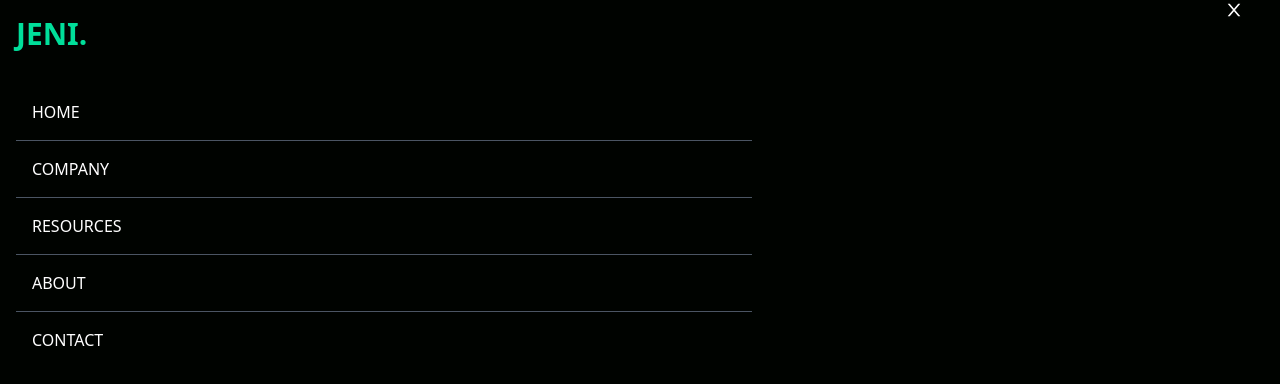
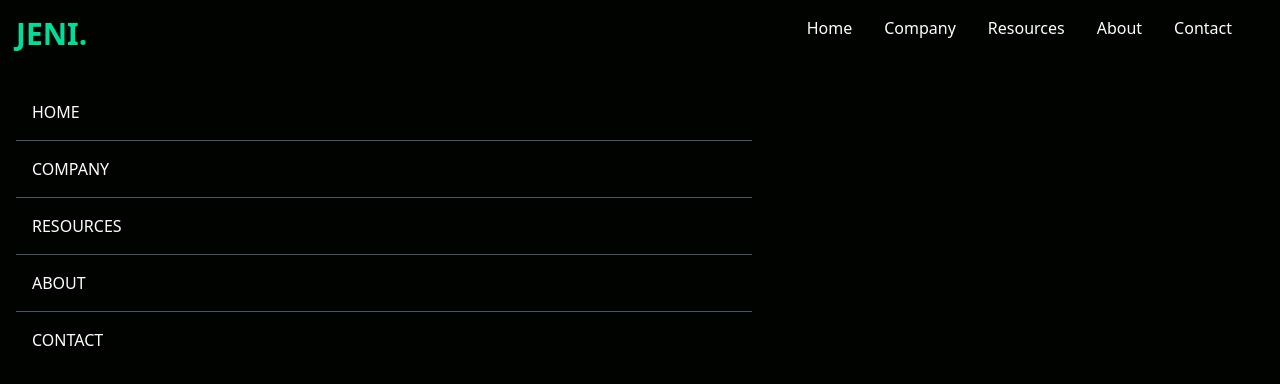
Before and after one commit to ansariwasim/ehsaan, a React (Vite) app: page / in a window 1280 px wide. Shown: the top 384 px of the page. Built offline with nearby package versions, Linux system fonts and the light colour scheme.

Commit message:
navbar check

```diff
--- a/src/components/navbar.jsx
+++ b/src/components/navbar.jsx
@@ -11,9 +11,9 @@ function Navbar() {
   }
   return (
     <>
-    <div className="text-white flex justify-between item-center h-24 max-w-[1240px] mx-auto px-4">
-    <h1 className="w-full text-3xl font-bold text-[#00df9a]">JENI.</h1>
-       <ul className="flex hidden">
+    <div className="text-white flex justify-between item-center h-24 max-w-[1240px] mx-auto px-3">
+    <h1 className="w-full text-3xl font-bold text-[#00df9a] m-4">JENI.</h1>
+       <ul className="hidden md:flex">
         <li className="p-4">Home</li>
         <li className="p-4">Company</li>
         <li className="p-4">Resources</li>
@@ -23,12 +23,12 @@ function Navbar() {
 
        </ul>
 
-       <div className='text-white' onClick={handleNav}>
-        {!nav ? <AiOutlineClose size={20}/>:  <AiOutlineMenu size={20}/>}
+       <div className='text-white block md:hidden py-6 px-4' onClick={handleNav}>
+        {!nav ? <AiOutlineClose size={25}/>:  <AiOutlineMenu size={25}/>}
 
        </div>
 
-       <div className='fixed left-0 top-0 w-[60%] h-full border-r-gray-900 bg-[#000300]' >
+       <div className={!nav? 'fixed left-0 top-0 w-[60%] h-full border-r-gray-900 bg-[#000300] ease-in-out duration-500':"fixed left-[-100%]"} >
     <h1 className="w-full text-3xl font-bold text-[#00df9a] m-4">JENI.</h1>
 
 
```
